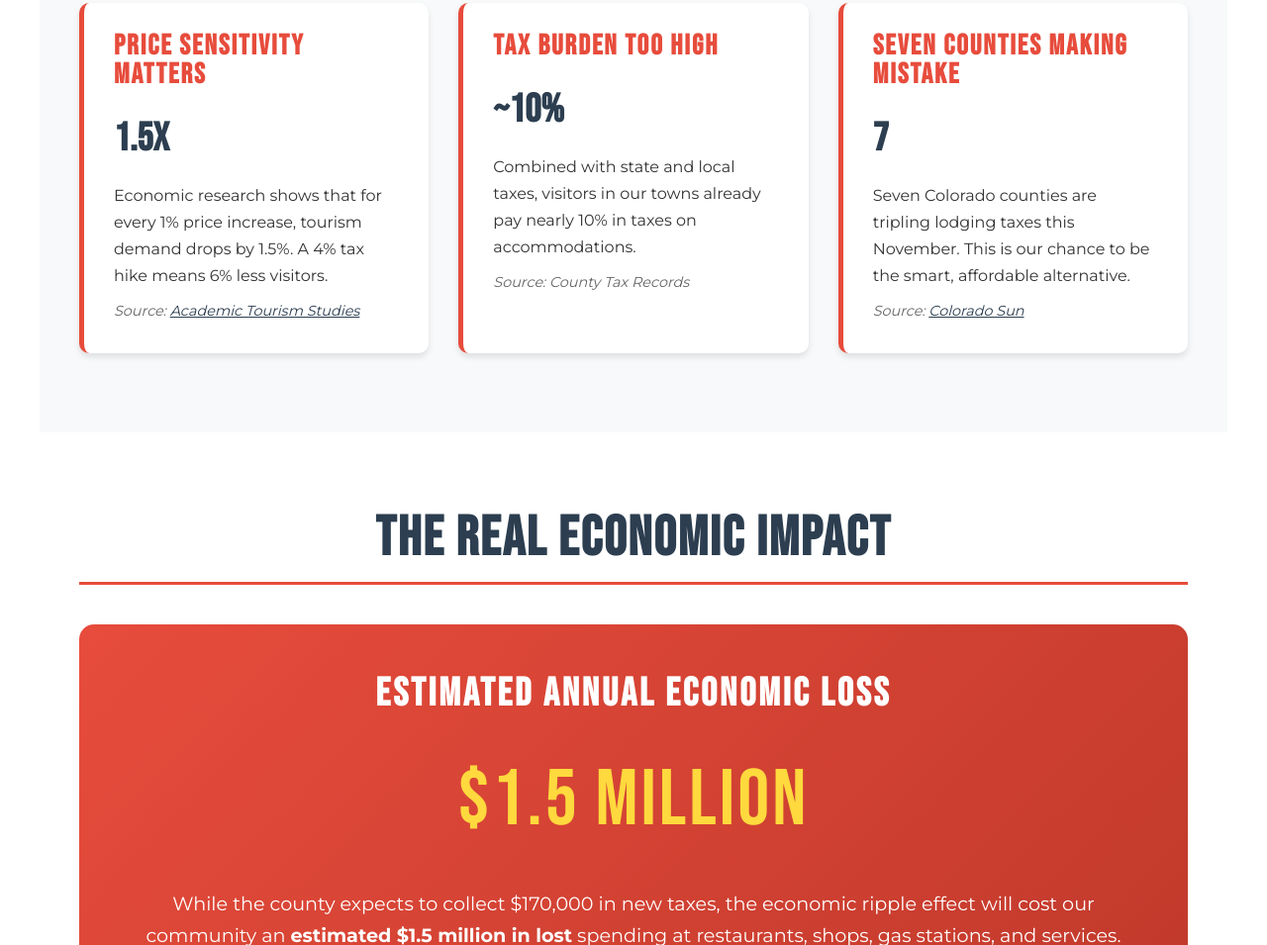
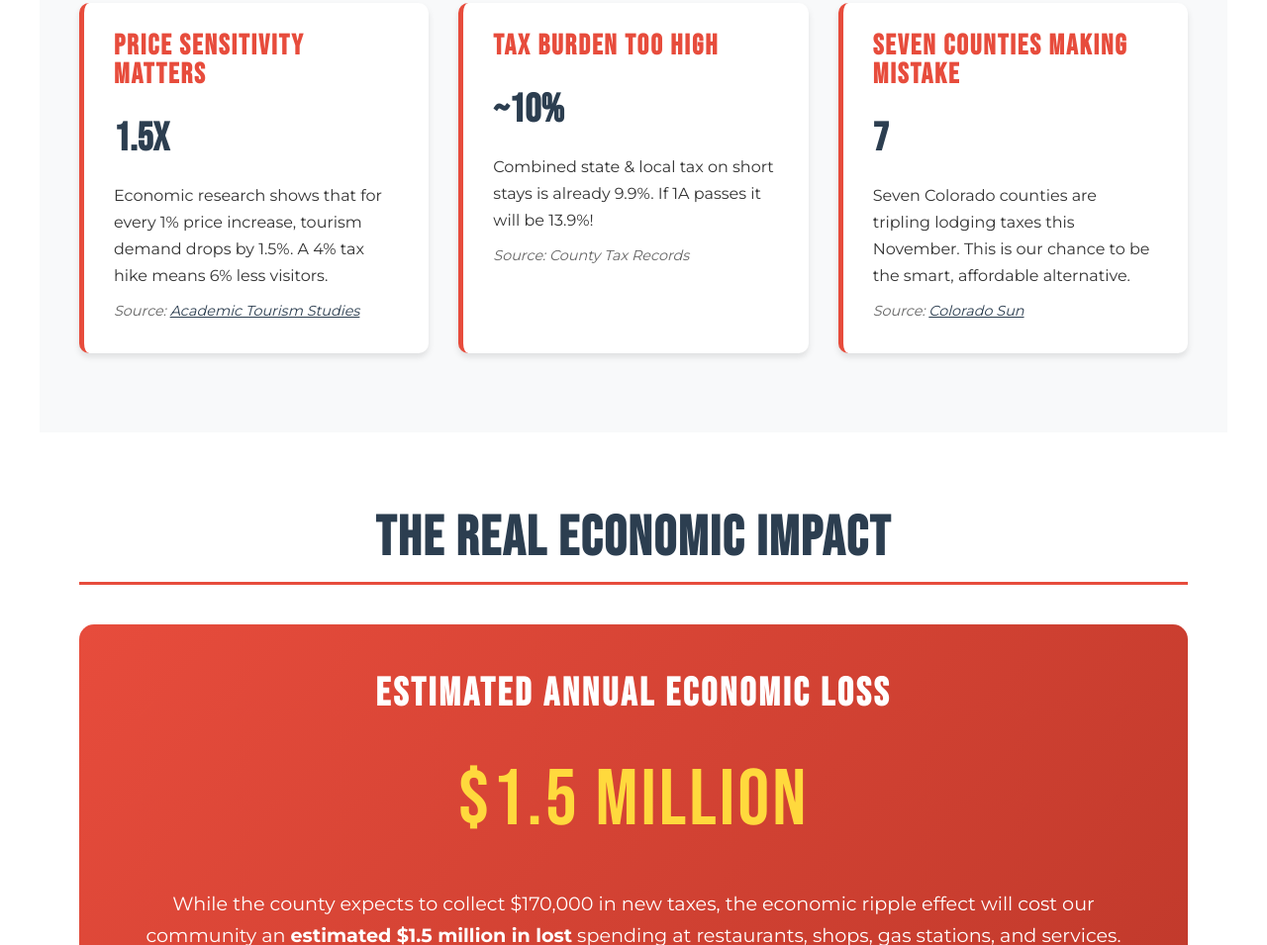
Before and after one commit to johnellison/kcca.info, a plain HTML site: page index.html in a window 1280 px wide. Shown: the part 2488-3443 px from the top of the page at 99% size. Drawn offline with Linux system fonts and the light colour scheme.

Commit message:
Make text copy change per Charley's request

```diff
--- a/index.html
+++ b/index.html
@@ -594,7 +594,7 @@
             <div class="fact-card">
                 <h3>TAX BURDEN TOO HIGH</h3>
                 <span class="fact-number">~10%</span>
-                <p>Combined with state and local taxes, visitors in our towns already pay nearly 10% in taxes on accommodations.</p>
+                <p>Combined state & local tax on short stays is already 9.9%. If 1A passes it will be 13.9%!</p>
                 <p class="source-note">Source: County Tax Records</p>
             </div>
 
```
